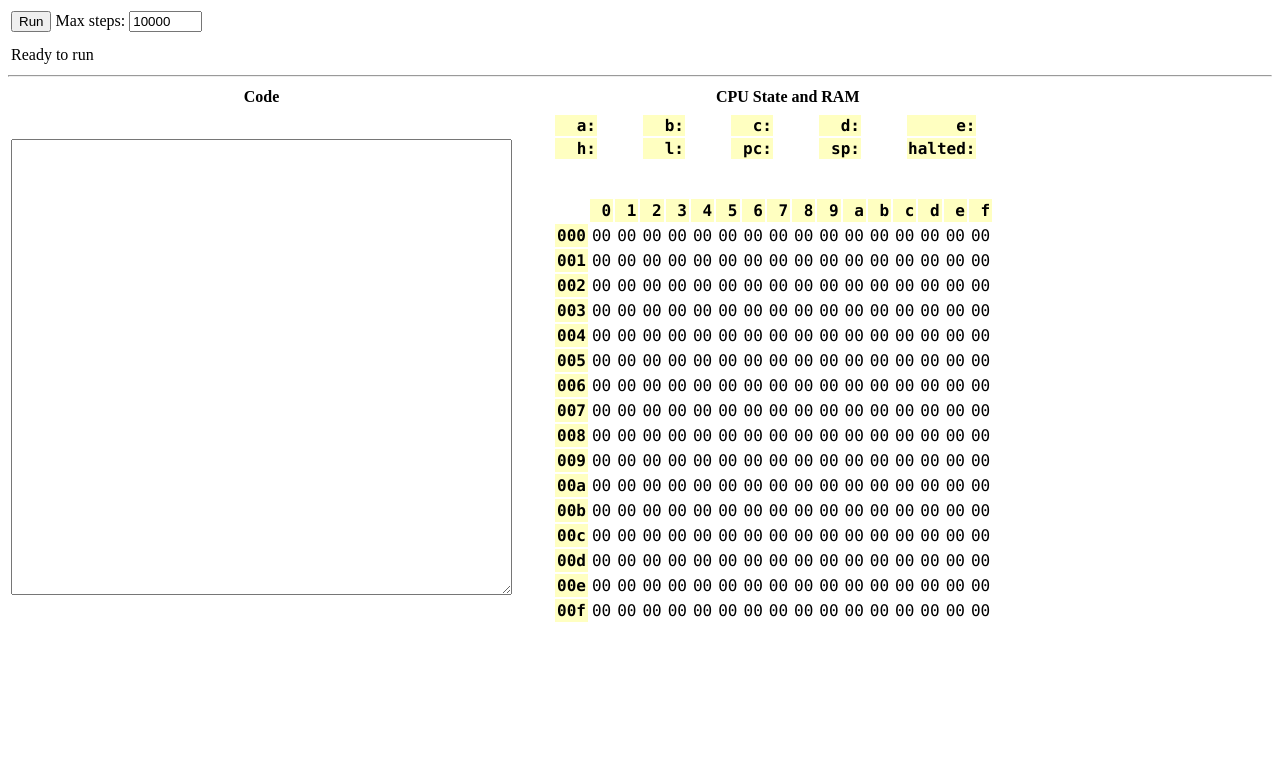
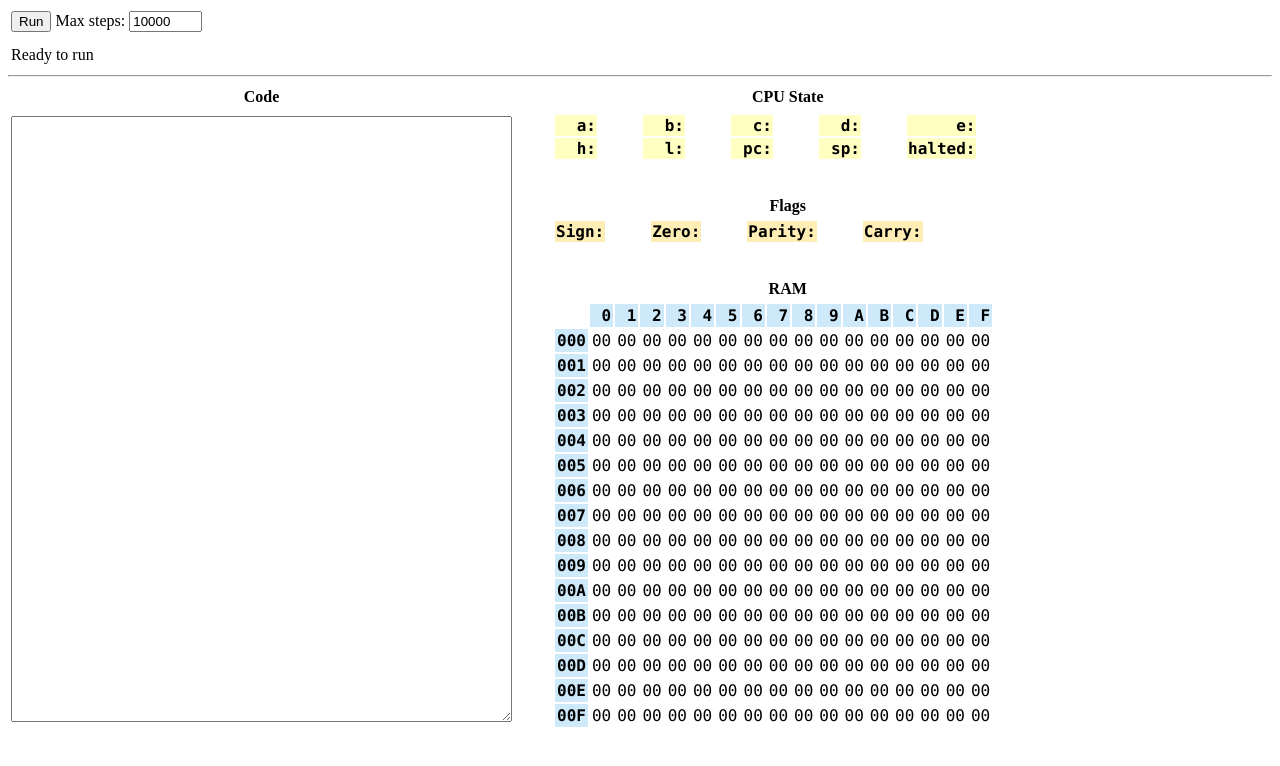
Before and after one commit to eliben/js-8080-sim, a website: page index.html in a window 1280 px wide. Drawn offline with Linux system fonts and the light colour scheme.

Commit message:
Support showing flags
Also refactor number formatting code

```diff
--- a/index.html
+++ b/index.html
@@ -5,9 +5,6 @@
   }
   #spacerow {
     height: 30px;
-  }
-  .stored {
-    background-color: #d4eed4;
   }
   #status {
     padding-top: 10px;
@@ -29,11 +26,20 @@
     table-layout: fixed;
   }
 
+  #flags {
+    font-family: "Lucida Console", Courier, monospace;
+    table-layout: fixed;
+  }
+
   #ram td {
     padding: 2px;
   }
 
   #cpuState tr td {
+    min-width: 40px;
+  }
+
+  #flags td {
     min-width: 40px;
   }
 
@@ -44,9 +50,20 @@
   }
 
   td.ramHeader {
-    background-color: #ffffc1;
+    background-color: #cde9fa;
     font-weight: bold;
     text-align: right;
+  }
+
+  td.flagHeader {
+    background-color: #feeeb6;
+    font-weight: bold;
+    text-align: right;
+  }
+
+  .headerRow {
+    text-align: center;
+    font-weight: bold;
   }
 
  /*
@@ -70,10 +87,10 @@
   <tr>
     <th>Code</th>
     <th id="spacerheader"></th>
-    <th>CPU State and RAM</th>
+    <th>CPU State</th>
   </tr>
   <tr>
-    <td><textarea id="codetext" name="codetext" rows="30" cols="60" spellcheck="false"></textarea></td>
+    <td><textarea id="codetext" name="codetext" rows="40" cols="60" spellcheck="false"></textarea></td>
     <td></td>
     <td style="vertical-align: top;">
       <table>
@@ -81,6 +98,17 @@
           <td><div><table id="cpuState"></table></div></td>
         </tr>
         <tr id="spacerow">
+        </tr>
+        <tr class="headerRow">
+          <td>Flags</td>
+        </tr>
+        <tr>
+          <td><table id="flags"></table></td>
+        </tr>
+        <tr id="spacerow">
+        </tr>
+        <tr class="headerRow">
+          <td>RAM</td>
         </tr>
         <tr>
           <td><table id="ram"></table></td>
--- a/ui.js
+++ b/ui.js
@@ -45,11 +45,26 @@ for (let i = 0; i < registers.length; i++) {
   }
 }
 
+// Create and populate the flags table.
+let flags = ['Sign', 'Zero', 'Parity', 'Carry'];
+let flagsStateValues = {};
+
+let flagRow = elt("tr");
+for (let i = 0; i < flags.length; i++) {
+  let flagname = flags[i];
+  let headtd = elt("td", flagname + ':');
+  headtd.classList.add("flagHeader");
+  flagsStateValues[flagname] = document.createTextNode("");
+  flagRow.appendChild(headtd);
+  flagRow.appendChild(elt("td", flagsStateValues[flagname]));
+}
+document.querySelector('#flags').appendChild(flagRow);
+
 // Create and populate the RAM table.
 const ramTable = document.querySelector('#ram');
 let headrow = elt("tr", elt("td"));
 for (let i = 0; i < 16; i++) {
-  let headtd = elt("td", `${i.toString(16)}`);
+  let headtd = elt("td", `${formatNum(i, 0)}`);
   headtd.classList.add("ramHeader");
   headrow.appendChild(headtd);
 }
@@ -59,7 +74,7 @@ const NROWS = 16;
 let ramValues = [];
 for (let i = 0; i < NROWS; i++) {
   let row = elt("tr");
-  let headtd = elt("td", `${i.toString(16).padStart(3, 0)}`);
+  let headtd = elt("td", `${formatNum(i, 3)}`);
   headtd.classList.add("ramHeader");
   row.appendChild(headtd);
 
@@ -126,9 +141,13 @@ function runCode() {
       if (cpuStateValues.hasOwnProperty(regName)) {
         let valueElement = cpuStateValues[regName];
         let width = registerWidths[regName];
-        valueElement.textContent = state[regName].toString(16).padStart(width, 0);
+        valueElement.textContent = formatNum(state[regName], width);
       } else if (regName === 'f') {
-        // TODO: handle flags?
+        let regval = state[regName];
+        flagsStateValues['Sign'].textContent = formatNum((regval >> 7) & 0x01, 2);
+        flagsStateValues['Zero'].textContent = formatNum((regval >> 6) & 0x01, 2);
+        flagsStateValues['Parity'].textContent = formatNum((regval >> 2) & 0x01, 2);
+        flagsStateValues['Carry'].textContent = formatNum(regval & 0x01, 2);
       } else {
         console.log('cannot find state value for', regName);
       }
@@ -136,7 +155,7 @@ function runCode() {
 
     // Populate RAM.
     for (let i = 0; i < 16 * 16; i++) {
-      ramValues[i].textContent = `${mem[i].toString(16).padStart(2, 0)}`;
+      ramValues[i].textContent = `${formatNum(mem[i], 2)}`;
     }
 
     setStatusSuccess();
@@ -208,3 +227,9 @@ function elt(type, ...children) {
   }
   return node;
 }
+
+// formatNum formats a number as a hexadecimal string with zero padding.
+// Set padding to 0 for "no padding".
+function formatNum(n, padding) {
+  return n.toString(16).toUpperCase().padStart(padding, 0);
+}
```
Also changed, not shown: 1 other file.
